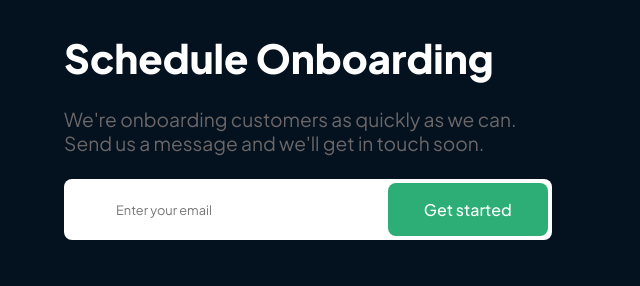
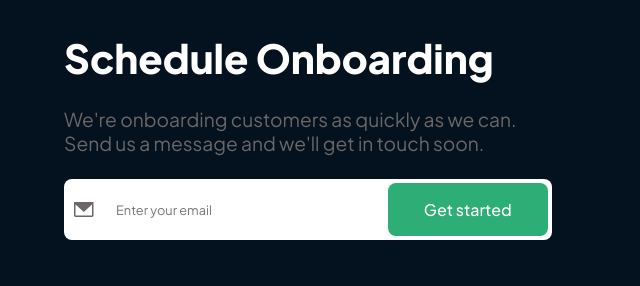
Before and after one commit to anthony-unamma/Kable-clone, a plain HTML site: page index.html in a window 1280 px wide. Shown: the part 6384-6670 px from the top of the page, 0-640 px from the left. Drawn offline with Linux system fonts and the light colour scheme; the site is published under a folder, as on GitHub Pages, so addresses that start at the root find nothing.

Commit message:
message icon in onboard schedule section
updated the background-image value from url(/images/...) to url(images/...) because the former wasn't loading the icon on GitHub pages.

```diff
--- a/style.css
+++ b/style.css
@@ -433,7 +433,7 @@ div.navlink-text {
     font-size: 0.8rem;
     border: none;
     padding-left: 3rem;
-    background-image: url(/images/message-icon.svg);
+    background-image: url(images/message-icon.svg);
     background-repeat: no-repeat;
     background-position: 2%;
     width: 100%;
```
